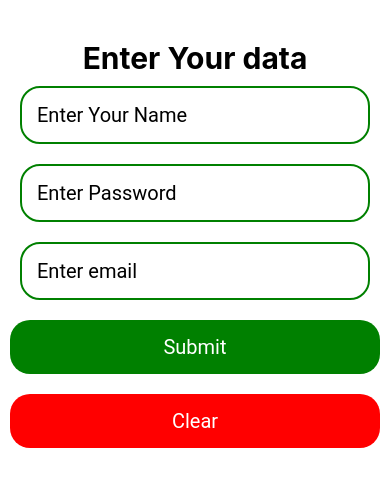
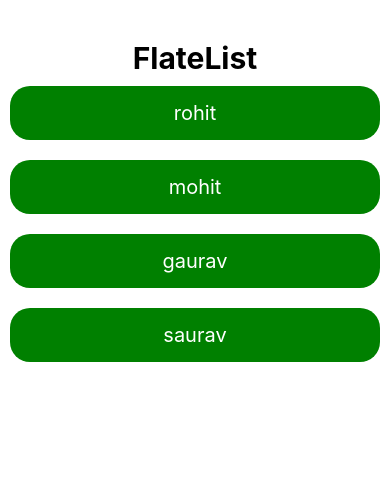
Before and after one commit to Rohit-Nandagawali/learning_react_native, a React Native app: screen / in a window 390 px wide. Shown: the top 486 px of the page. Built offline with nearby package versions, Linux system fonts and the light colour scheme.

Commit message:
learned about flatList
this is used to display array as component so we have pass some props to flatist that are
1) data : array -> which data we want to display
2) renderItem : function ->how do you want to display data, specify component
3)keyExtracter : any ->specify unique key to each item

```diff
--- a/App.tsx
+++ b/App.tsx
@@ -7,70 +7,41 @@ import {
   View,
   StyleSheet,
   TextInput,
-  Pressable
+  Pressable,
+  FlatList
 } from 'react-native';
 
 
 
 function App(): JSX.Element {
-  const [name, setName] = useState("")
-  const [password, setPassword] = useState("")
-  const [email, setEmail] = useState("")
-  const [display, setDisplay] = useState(false)
 
-  const handleClear=()=>{
-    setDisplay(false)
-    setName("")
-    setPassword("")
-    setEmail("")
-  }
+  const userData=[
+    {
+      id:1,
+      name:"rohit"
+    },
+    {
+      id:2,
+      name:"mohit"
+    },
+    {
+      id:3,
+      name:"gaurav"
+    },
+    {
+      id:4,
+      name:"saurav"
+    },
+  ]
 
   return (
     <View >
-      <Text style={{ fontSize: 30, fontWeight: 'bold', marginTop: 40, alignSelf: 'center' }}>Enter Your data</Text>
-      <TextInput
-        style={Internalstyles.TextInput}
-        value={name}
-        placeholder='Enter Your Name'
-        onChangeText={(text) => setName(text)}
-      />
-      <TextInput
-        style={Internalstyles.TextInput}
-        value={password}
-        secureTextEntry={true}
-        placeholder='Enter Password'
-        onChangeText={(text) => setPassword(text)}
-      />
-      <TextInput
-        style={Internalstyles.TextInput}
-        value={email}
-        placeholder='Enter email'
-        onChangeText={(text) => setEmail(text)}
-      />
-
-      <Pressable style={[Internalstyles.Button]} onPress={() => {setName("") ;setDisplay(true)}}>
-        <Text style={{ fontSize: 20, color: "white", fontFamily: "Roboto", }}>Submit</Text>
-      </Pressable>
-
-      <Pressable style={[Internalstyles.Button, { backgroundColor: "red" }]} onPress={handleClear}>
-        <Text style={{ fontSize: 20, color: "white", fontFamily: "Roboto", }}>Clear</Text>
-      </Pressable>
-
-      {display ?
-        <View>
-          <Text style={{ fontSize: 20 }}>
-            Your name is {name},
-            Your password is {password},
-            Your email is {email}
-          </Text>
-        </View> : null
-      }
-
-
-      {/* there is no style property to <Button> use <Presseble> */}
-      {/* <Button
-      title='Clear'
-      onPress={()=>setName("")}/> */}
+      <Text style={{ fontSize: 30, fontWeight: 'bold', marginTop: 40, alignSelf: 'center' }}>FlateList</Text>
+      <FlatList
+        data={userData}
+        renderItem={items=><Text style={Internalstyles.Button}>{items.item.name}</Text>}
+        keyExtractor={item=>item.name}
+        />
 
     </View>
   );
@@ -92,7 +63,8 @@ const Internalstyles = StyleSheet.create({
   }
   ,
   Button: {
-
+    color: "white",
+    fontSize: 20,
     padding: 15,
     margin: 10,
     backgroundColor: "green",
```
